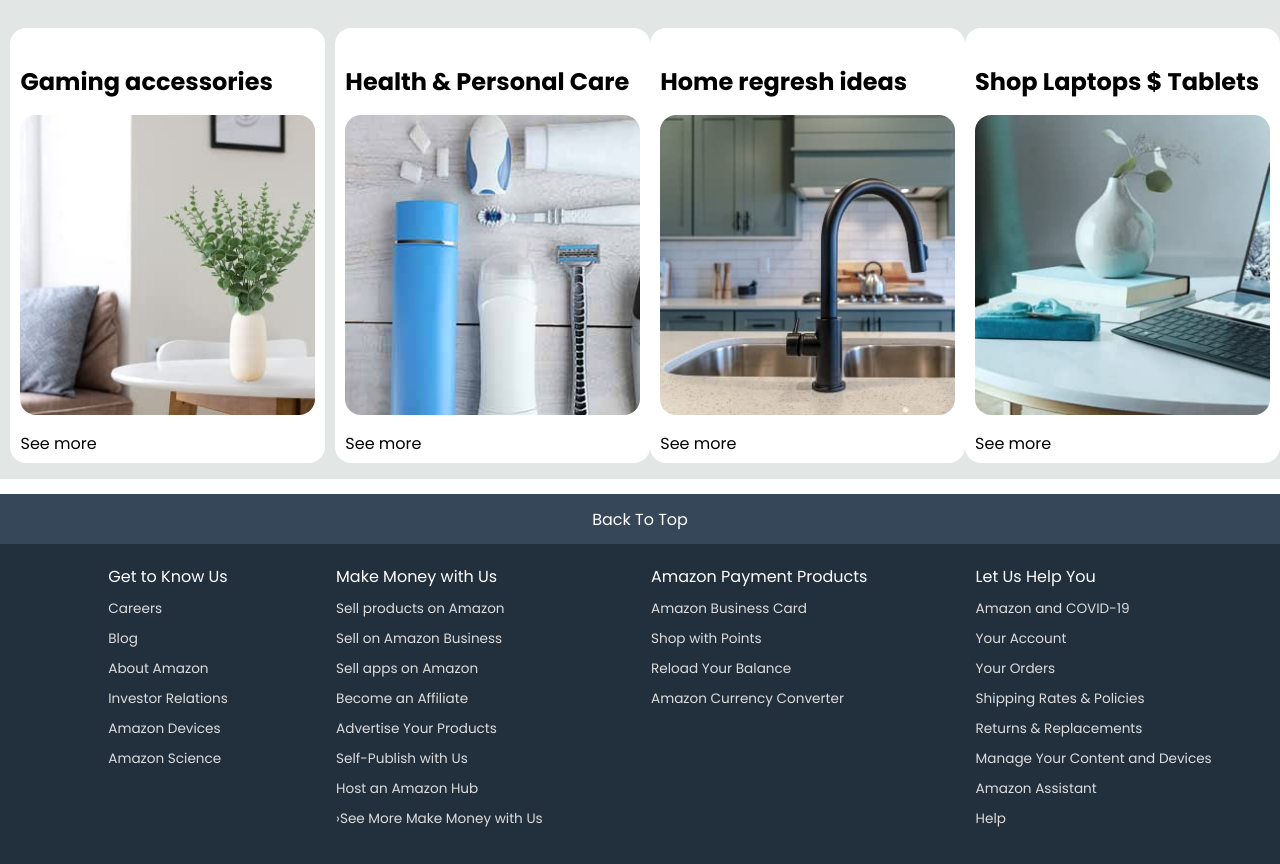
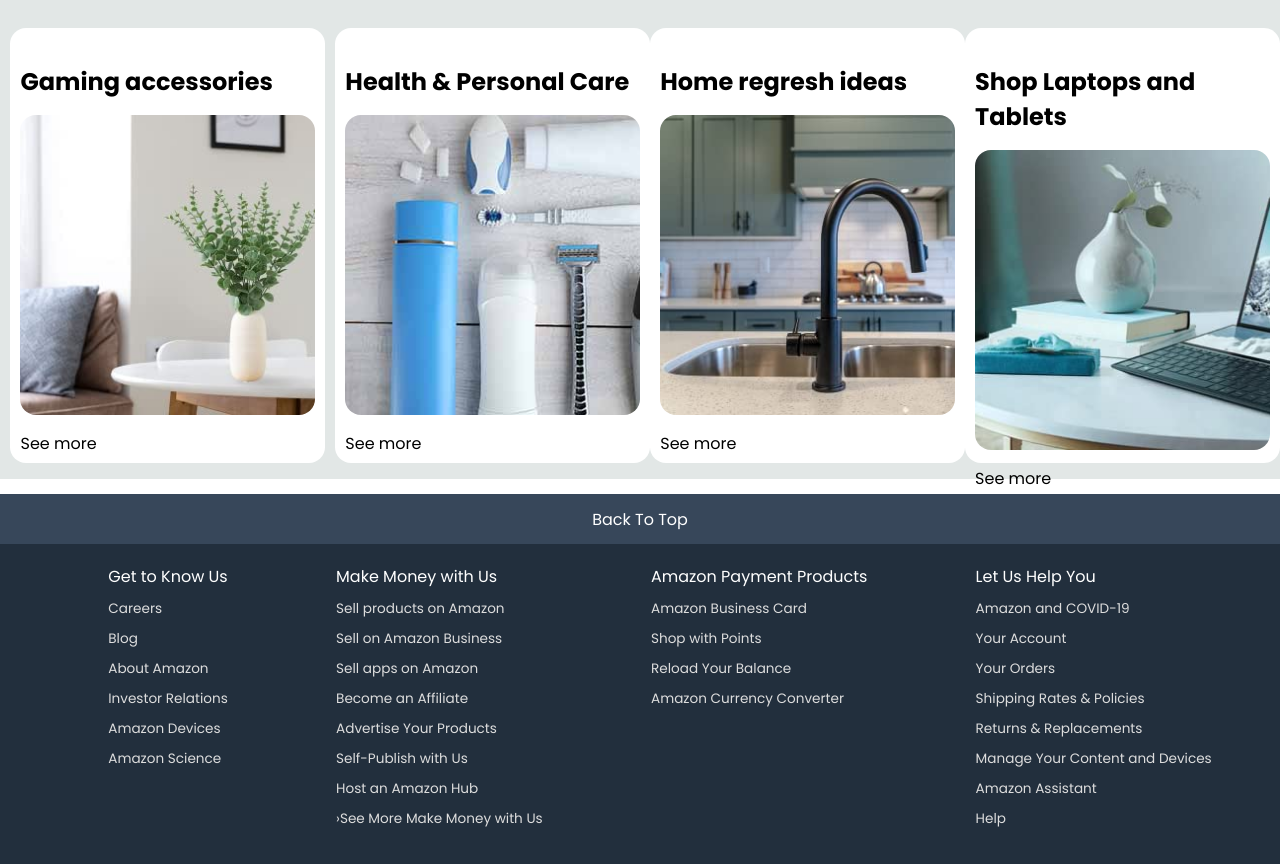
Before and after one commit to ArkitMishra1/amazonClone, a plain HTML site: page index.html in a window 1280 px wide. Shown: the part 903-1767 px from the top of the page. Drawn offline with Linux system fonts and the light colour scheme; files whose address does not match are found by name.

Commit message:
first commit

```diff
--- a/index.html
+++ b/index.html
@@ -124,7 +124,7 @@
         </div>
         <div class="box4 box">
             <div class="box1">
-                <h2>Shop Laptops $ Tablets</h2>
+                <h2>Shop Laptops and Tablets</h2>
                 <div class="box1" style="background-image: url(static/images/background9.jpg);" ></div>
                 <p>See more</p>
             </div>
```
